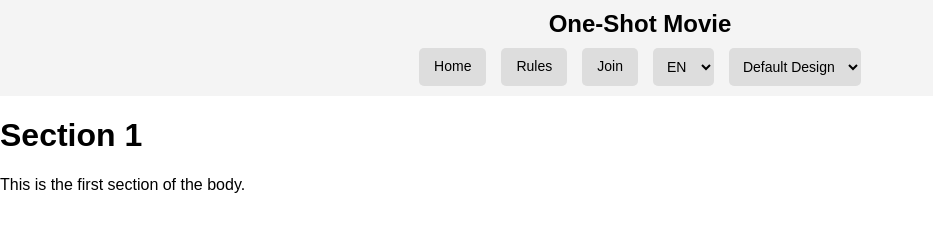
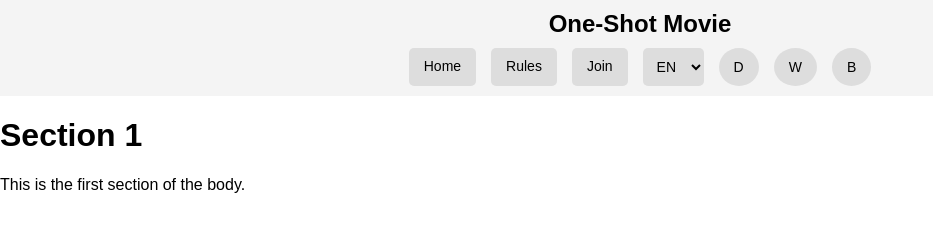
Before and after one commit to Idea2film/ai, a plain HTML site: page index.html in a window 1280 px wide. Shown: the whole page, without its empty margins (0-933 px from the left). Drawn offline with Linux system fonts and the light colour scheme.

Commit message:
Update index.html
Сложно, но шаг за шагом...

```diff
--- a/index.html
+++ b/index.html
@@ -65,15 +65,15 @@
         header select:hover {
             background-color: #bbb;
         }
-        header button#design-switcher {
+        header .design-switcher {
             padding: 10px 15px;
             font-size: 14px;
             cursor: pointer;
             border: none;
-            border-radius: 5px;
+            border-radius: 50%;
             background-color: #ddd;
         }
-        header button#design-switcher:hover {
+        header .design-switcher:hover {
             background-color: #bbb;
         }
         footer, #jason {
@@ -106,11 +106,9 @@
             </select>
 
             <!-- Переключение дизайна -->
-            <select id="design-switcher" onchange="changeDesign(this.value)">
-                <option value="default">Default Design</option>
-                <option value="white">White Design</option>
-                <option value="dark">Dark Design</option>
-            </select>
+            <button class="design-switcher" onclick="changeDesign('default')">D</button>
+            <button class="design-switcher" onclick="changeDesign('white')">W</button>
+            <button class="design-switcher" onclick="changeDesign('dark')">B</button>
         </div>
     </header>
 
```
